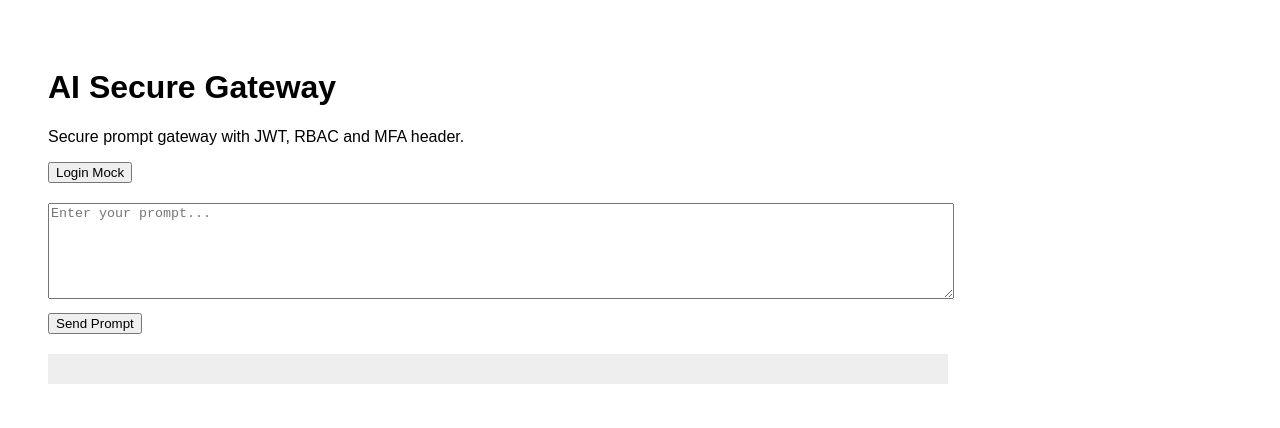
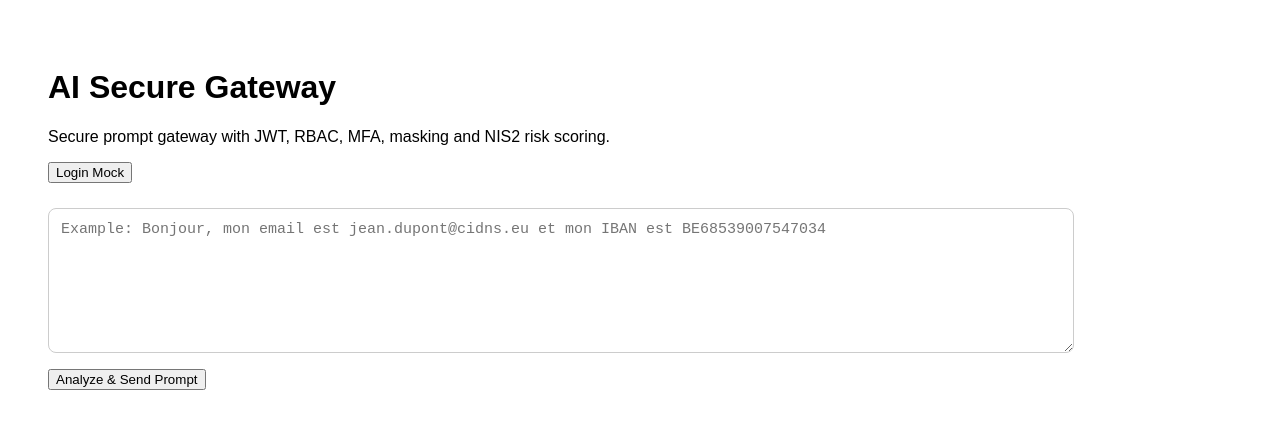
Before and after one commit to dinsabi/AI_SECURE_GW, a React (Vite) app in the folder frontend/: page / in a window 1280 px wide. Shown: the top 428 px of the page. Built offline with nearby package versions, Linux system fonts and the light colour scheme.

Commit message:
emprovment

```diff
--- a/frontend/src/App.jsx
+++ b/frontend/src/App.jsx
@@ -3,7 +3,7 @@ import React, { useState } from 'react';
 export default function App() {
   const [prompt, setPrompt] = useState('');
   const [token, setToken] = useState('');
-  const [response, setResponse] = useState('');
+  const [result, setResult] = useState(null);
 
   const login = async () => {
     const res = await fetch('/api/login/mock', {
@@ -14,7 +14,7 @@ export default function App() {
 
     const data = await res.json();
     setToken(data.token);
-    setResponse('Login OK - token received');
+    setResult({ message: 'Login successful. Token received.' });
   };
 
   const sendPrompt = async () => {
@@ -32,33 +32,116 @@ export default function App() {
     });
 
     const data = await res.json();
-    setResponse(JSON.stringify(data, null, 2));
+    setResult(data);
+  };
+
+  const risk = result?.security?.risk;
+  const level = risk?.level;
+
+  const badgeStyle = {
+    LOW: { background: '#d1fae5', color: '#065f46' },
+    MEDIUM: { background: '#fef3c7', color: '#92400e' },
+    HIGH: { background: '#fee2e2', color: '#991b1b' }
   };
 
   return (
-    <div style={{ padding: '40px', fontFamily: 'Arial', maxWidth: '900px' }}>
+    <div style={{ padding: 40, fontFamily: 'Arial', maxWidth: 1000 }}>
       <h1>AI Secure Gateway</h1>
-      <p>Secure prompt gateway with JWT, RBAC and MFA header.</p>
+      <p>Secure prompt gateway with JWT, RBAC, MFA, masking and NIS2 risk scoring.</p>
 
       <button onClick={login}>Login Mock</button>
 
-      <div style={{ marginTop: '20px' }}>
+      {token && (
+        <span style={{ marginLeft: 12, color: '#065f46', fontWeight: 'bold' }}>
+          Authenticated
+        </span>
+      )}
+
+      <div style={{ marginTop: 25 }}>
         <textarea
-          rows="6"
-          style={{ width: '100%' }}
-          placeholder="Enter your prompt..."
+          rows="7"
+          style={{
+            width: '100%',
+            padding: 12,
+            fontSize: 15,
+            borderRadius: 8,
+            border: '1px solid #ccc'
+          }}
+          placeholder="Example: Bonjour, mon email est jean.dupont@cidns.eu et mon IBAN est BE68539007547034"
           value={prompt}
           onChange={(e) => setPrompt(e.target.value)}
         />
       </div>
 
-      <button onClick={sendPrompt} style={{ marginTop: '10px' }}>
-        Send Prompt
+      <button onClick={sendPrompt} style={{ marginTop: 12 }}>
+        Analyze & Send Prompt
       </button>
 
-      <pre style={{ marginTop: '20px', background: '#eee', padding: '15px' }}>
-        {response}
-      </pre>
+      {risk && (
+        <div
+          style={{
+            marginTop: 25,
+            padding: 20,
+            border: '1px solid #ddd',
+            borderRadius: 12,
+            background: '#fafafa'
+          }}
+        >
+          <h2>Security Analysis</h2>
+
+          <div style={{ display: 'flex', gap: 12, alignItems: 'center' }}>
+            <strong>Risk level:</strong>
+            <span
+              style={{
+                padding: '6px 14px',
+                borderRadius: 999,
+                fontWeight: 'bold',
+                ...(badgeStyle[level] || {})
+              }}
+            >
+              {level}
+            </span>
+
+            <strong>Score:</strong>
+            <span>{risk.score}/100</span>
+          </div>
+
+          <p>
+            <strong>Action:</strong> {result.security.action}
+          </p>
+
+          <p>
+            <strong>Findings:</strong>{' '}
+            {result.security.findings.length > 0
+              ? result.security.findings.join(', ')
+              : 'None'}
+          </p>
+
+          <p>
+            <strong>Recommendation:</strong> {risk.recommendation}
+          </p>
+        </div>
+      )}
+
+      {result?.provider_response && (
+        <div
+          style={{
+            marginTop: 25,
+            padding: 20,
+            border: '1px solid #ddd',
+            borderRadius: 12
+          }}
+        >
+          <h2>LLM Response</h2>
+          <p>{result.provider_response.answer}</p>
+        </div>
+      )}
+
+      {result && (
+        <pre style={{ marginTop: 25, background: '#eee', padding: 15, overflow: 'auto' }}>
+          {JSON.stringify(result, null, 2)}
+        </pre>
+      )}
     </div>
   );
 }
```
